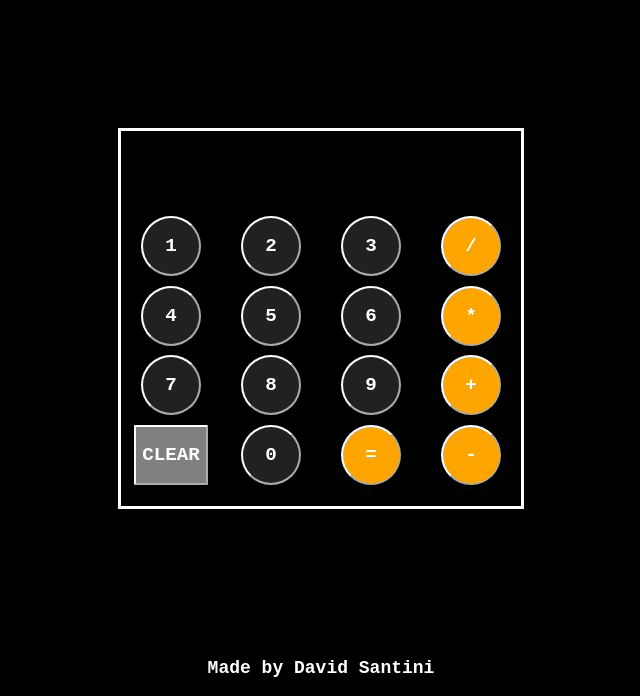
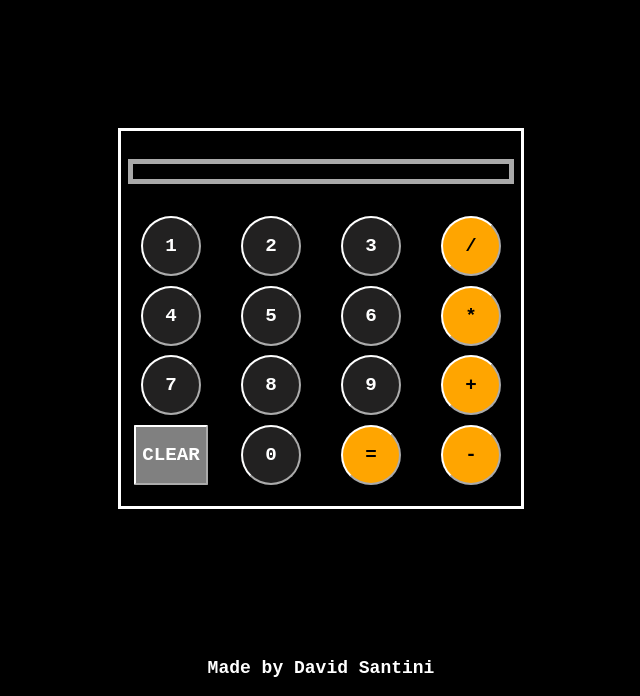
Before and after one commit to dsant2119/odin-calculator, a plain HTML site: page index.html in a window 1280 px wide. Shown: the part 104-800 px from the top of the page, without its empty margins (319-959 px from the left). Drawn offline with Linux system fonts and the light colour scheme.

Commit message:
Align display to right like typical calculators

```diff
--- a/calculator.js
+++ b/calculator.js
@@ -30,7 +30,7 @@ const operate = (operator, num1, num2) => {
 let displayString = "";
 
 const updateDisplay = (displayString) => {
-  const display = document.querySelector(".item.display");
+  const display = document.querySelector(".display");
   display.innerHTML = displayString;
 };
 
--- a/calculator_style.css
+++ b/calculator_style.css
@@ -50,6 +50,22 @@ html, body {
     margin: .3em;
 }
 
+.display {
+    display: flex;
+    flex: 1;
+    text-align: right;
+    justify-content: right;
+    align-self: center;
+    border: 0;
+    padding: 0;
+    background-color: black;
+    font-size: x-large;
+    font-weight: bolder;
+    margin: .3em;
+    padding: .3em;;
+    border:solid darkgray 5px;
+}
+
 .button {
     background-color: rgb(34, 33, 33);
     text-align: center;
@@ -65,6 +81,7 @@ html, body {
 
 .button--operator {
     background-color: orange;
+    color: black;
 }
 
 .button--clear {
@@ -73,15 +90,6 @@ html, body {
     width: fit-content;
 }
 
-.display {
-    align-self: center;
-    justify-content: center;
-    border: 0;
-    padding: 0;
-    background-color: black;
-    font-size: x-large;
-    font-weight: bolder;
-}
 
 .footer {
     background-color: black;
--- a/index.html
+++ b/index.html
@@ -12,7 +12,7 @@
     <h1 class="title-bar">CALCULATOR</h1>
     <div class="container">
         <div class="row row--display">
-            <div class="item display"> </div>
+            <div class="display"> </div>
         </div>
         <div class="row">
             <div class="item"><button class="button">1</button></div>
```
